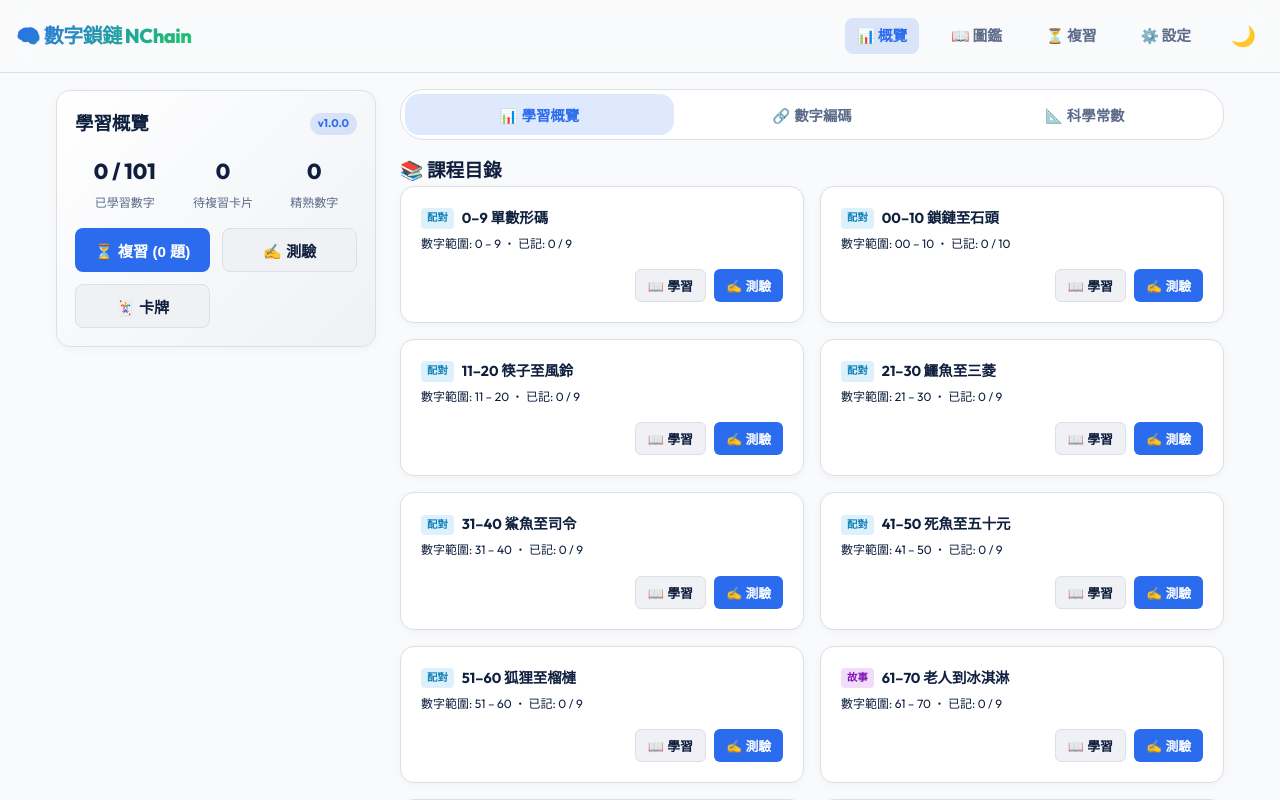
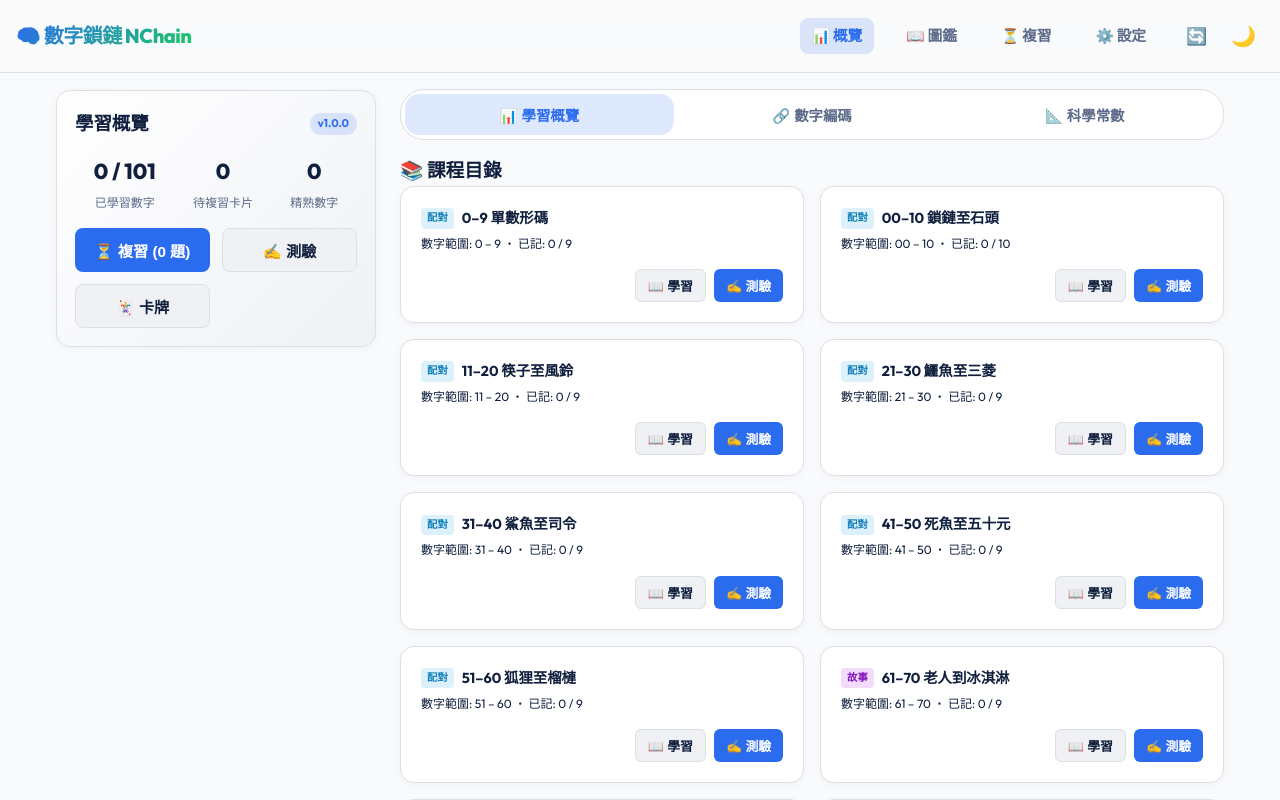
Before and after one commit to waatax/NChain, a Vue app in the folder apps/web/: page / in a window 1280 px wide. Shown: the top 800 px of the page. Built offline with nearby package versions, Linux system fonts and the light colour scheme.

Commit message:
feat: add force layout mode toggle button in header for portrait/landscape override

```diff
--- a/apps/web/src/App.vue
+++ b/apps/web/src/App.vue
@@ -11,7 +11,7 @@
     <button class="btn btn-primary mt-16" @click="appStore.initialize">重試</button>
   </div>
 
-  <div v-else class="app-layout">
+  <div v-else class="app-layout" :class="{ 'layout-landscape': isLandscapeMode }">
     <header class="app-header">
       <router-link to="/" class="app-title">🧠 數字鎖鏈 NChain</router-link>
       <div class="header-actions" style="display: flex; align-items: center;">
@@ -24,6 +24,10 @@
           </router-link>
           <router-link to="/settings" class="desktop-nav-item">⚙️ 設定</router-link>
         </nav>
+        <!-- Layout Mode Switcher -->
+        <button class="icon-btn" @click="toggleLayoutMode" :title="layoutTitle" style="margin-right: 8px; font-size: 1.05rem;">
+          {{ layoutIcon }}
+        </button>
         <button class="icon-btn" @click="toggleTheme" :title="themeTitle">
           {{ appStore.settings.theme === 'dark' ? '☀️' : '🌙' }}
         </button>
@@ -59,14 +63,64 @@
 </template>
 
 <script setup lang="ts">
-import { onMounted, computed } from 'vue';
+import { ref, onMounted, onUnmounted, computed } from 'vue';
 import { useAppStore } from './stores/app';
 
 const appStore = useAppStore();
 
+const isWidescreen = ref(false);
+let mediaQuery: MediaQueryList | null = null;
+
+const handleMediaChange = (e: MediaQueryListEvent | MediaQueryList) => {
+  isWidescreen.value = e.matches;
+};
+
 onMounted(() => {
   appStore.initialize();
+  mediaQuery = window.matchMedia('(min-width: 1024px)');
+  isWidescreen.value = mediaQuery.matches;
+  mediaQuery.addEventListener('change', handleMediaChange);
 });
+
+onUnmounted(() => {
+  if (mediaQuery) {
+    mediaQuery.removeEventListener('change', handleMediaChange);
+  }
+});
+
+const isLandscapeMode = computed(() => {
+  const force = appStore.settings.forceLayout || 'auto';
+  if (force === 'portrait') return false;
+  if (force === 'landscape') return true;
+  return isWidescreen.value;
+});
+
+const layoutIcon = computed(() => {
+  const force = appStore.settings.forceLayout || 'auto';
+  if (force === 'portrait') return '📱';
+  if (force === 'landscape') return '💻';
+  return '🔄';
+});
+
+const layoutTitle = computed(() => {
+  const force = appStore.settings.forceLayout || 'auto';
+  if (force === 'portrait') return '版面：強制直式';
+  if (force === 'landscape') return '版面：強制橫式';
+  return '版面：自適應';
+});
+
+const toggleLayoutMode = () => {
+  const current = appStore.settings.forceLayout || 'auto';
+  let next: 'auto' | 'portrait' | 'landscape' = 'auto';
+  if (current === 'auto') {
+    next = 'landscape';
+  } else if (current === 'landscape') {
+    next = 'portrait';
+  } else {
+    next = 'auto';
+  }
+  appStore.updateSettings({ forceLayout: next });
+};
 
 const themeTitle = computed(() =>
   appStore.settings.theme === 'dark' ? '切換成淺色模式' : '切換成深色模式'
--- a/apps/web/src/repositories/SettingsRepository.ts
+++ b/apps/web/src/repositories/SettingsRepository.ts
@@ -3,6 +3,7 @@ export interface LocalSettings {
   blindRecall: boolean;
   reducedMotion: boolean;
   downloadedImagesOnly: boolean;
+  forceLayout?: 'auto' | 'portrait' | 'landscape';
 }
 
 const SETTINGS_KEY = 'number-chain.settings.v1';
@@ -11,7 +12,8 @@ const DEFAULT_SETTINGS: LocalSettings = {
   theme: 'light',
   blindRecall: false,
   reducedMotion: false,
-  downloadedImagesOnly: false
+  downloadedImagesOnly: false,
+  forceLayout: 'auto'
 };
 
 export class SettingsRepository {
--- a/apps/web/src/styles/main.css
+++ b/apps/web/src/styles/main.css
@@ -277,25 +277,26 @@ a:hover {
 }
 
 /* Widescreen Desktop Styles */
-@media (min-width: 1024px) {
-  .container {
+.layout-landscape .container {
   max-width: 1200px !important;
   padding-bottom: 32px !important; /* Remove bottom nav bar space */
 }
 
-  .bottom-nav {
+.layout-landscape .bottom-nav {
   display: none !important;
 }
 
-  .desktop-nav {
+.layout-landscape .desktop-nav {
   display: flex !important;
 }
 
 /* Centered card players for reviews & tests */
-  .player-container, .quiz-container, .results-container, .error-summary-card {
+.layout-landscape .player-container,
+.layout-landscape .quiz-container,
+.layout-landscape .results-container,
+.layout-landscape .error-summary-card {
   max-width: 800px !important;
   margin-left: auto !important;
   margin-right: auto !important;
   width: 100% !important;
 }
-}
--- a/apps/web/src/views/CatalogView.vue
+++ b/apps/web/src/views/CatalogView.vue
@@ -677,7 +677,7 @@ const closeDetail = () => {
   gap: 16px;
 }
 
-@media (min-width: 1024px) {
+.layout-landscape {
   .catalog-layout-wrapper {
     flex-direction: row !important;
     gap: 24px !important;
--- a/apps/web/src/views/DashboardView.vue
+++ b/apps/web/src/views/DashboardView.vue
@@ -371,12 +371,21 @@ const overviewSubTab = ref<'progress' | 'lessons'>('progress');
 const encoderNumber = ref('');
 const encoderMode = ref<'double' | 'single'>('double');
 
-const isDesktop = ref(false);
+import { computed } from 'vue';
+
+const isWidescreen = ref(false);
 let mediaQuery: MediaQueryList | null = null;
 
 const handleMediaChange = (e: MediaQueryListEvent | MediaQueryList) => {
-  isDesktop.value = e.matches;
+  isWidescreen.value = e.matches;
 };
+
+const isDesktop = computed(() => {
+  const force = appStore.settings.forceLayout || 'auto';
+  if (force === 'portrait') return false;
+  if (force === 'landscape') return true;
+  return isWidescreen.value;
+});
 
 interface Constant {
   id: string;
@@ -657,7 +666,7 @@ const stats = reactive({
 
 onMounted(async () => {
   mediaQuery = window.matchMedia('(min-width: 1024px)');
-  isDesktop.value = mediaQuery.matches;
+  isWidescreen.value = mediaQuery.matches;
   mediaQuery.addEventListener('change', handleMediaChange);
 
   if (route.query.tab === 'encoder' || route.query.number) {
@@ -1319,7 +1328,7 @@ html.dark .constant-card:hover {
   display: none;
 }
 
-@media (min-width: 1024px) {
+.layout-landscape {
   .mobile-only-block {
     display: none !important;
   }
--- a/apps/web/src/views/LearnView.vue
+++ b/apps/web/src/views/LearnView.vue
@@ -863,7 +863,7 @@ const startQuizDirect = () => {
   gap: 16px;
 }
 
-@media (min-width: 1024px) {
+.layout-landscape {
   .learn-split-layout {
     flex-direction: row !important;
     gap: 32px !important;
```
Lines whose indentation alone changed are shown as unchanged.
